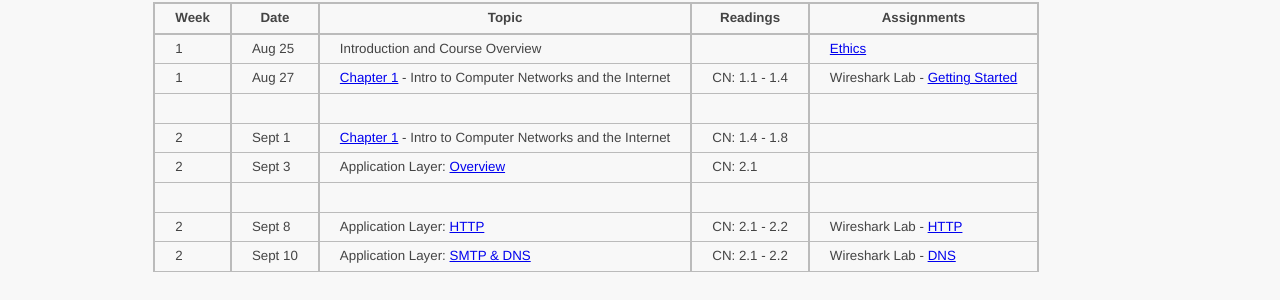
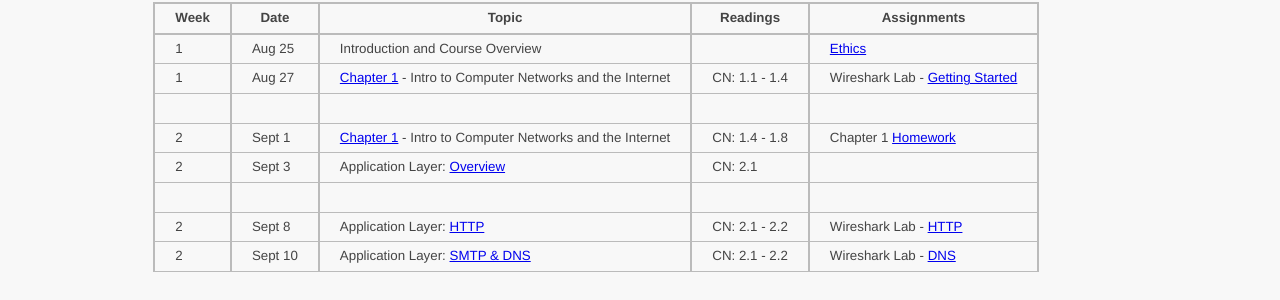
Before and after one commit to ycpcs/cs330-fall2020, a Jekyll site: the page built from schedule/index.md, in a window 1280 px wide. Shown: the part 141-441 px from the top of the page. Built offline with Jekyll 4.4.1, drawn with Linux system fonts in a browser that asks for light colours.

Commit message:
Update Schedule

```diff
--- a/schedule/index.md
+++ b/schedule/index.md
@@ -13,7 +13,7 @@ CN: [Computer Networking: A Top-Down Approach](https://www.pearson.com/us/higher
 > 1 | Aug 25 | Introduction and Course Overview | | [Ethics](../assign/assignment01.html)
 > 1 | Aug 27 | [Chapter 1](slides/chapter_1.pdf) - Intro to Computer Networks and the Internet | CN: 1.1 - 1.4 | Wireshark Lab - [Getting Started](../labs/files/Wireshark_Intro_v7.0.pdf)
 > | | | |
-> 2  | Sept 1 | [Chapter 1](slides/chapter_1.pdf) - Intro to Computer Networks and the Internet | CN: 1.4 - 1.8 |
+> 2  | Sept 1 | [Chapter 1](slides/chapter_1.pdf) - Intro to Computer Networks and the Internet | CN: 1.4 - 1.8 | Chapter 1 [Homework](../assign/homework1.html)
 > 2  | Sept 3 | Application Layer: [Overview](slides/chapter_2.pdf) | CN: 2.1 |
 > | | | |
 > 2  | Sept 8 | Application Layer: [HTTP](slides/chapter_2.pdf) | CN: 2.1 - 2.2 | Wireshark Lab - [HTTP](../labs/files/Wireshark_HTTP_v7.0.pdf)
```
